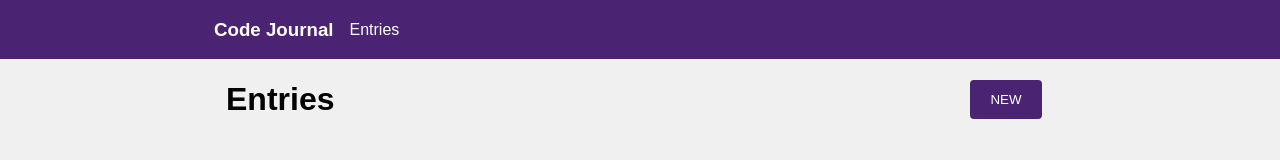
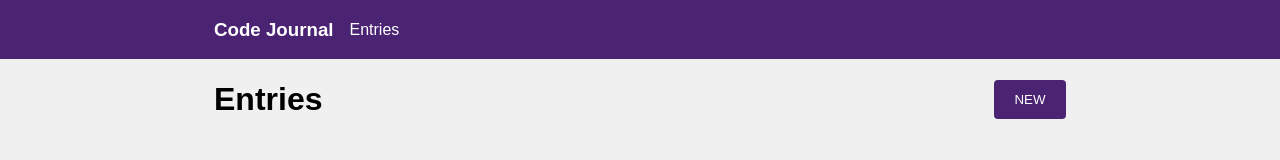
Before and after one commit to ry-zhao/code-journal, a website: page index.html in a window 1280 px wide. Both pictures are taken after a click on the link "Entries". Drawn offline with Linux system fonts and the light colour scheme; a web font is replaced by a local one.

Commit message:
Fix all errors.

```diff
--- a/css/styles.css
+++ b/css/styles.css
@@ -124,6 +124,10 @@ textarea:focus {
   align-items: center;
 }
 
+.justify-content-space-between {
+  justify-content: space-between;
+}
+
 @media screen and (min-width: 768px) {
   .margin-top-1rem-wide-0 {
     margin-top: 0;
--- a/index.html
+++ b/index.html
@@ -28,17 +28,9 @@
   </header>
   <main>
     <div class="container hidden" data-view="entries">
-      <div class="row align-items-center">
-        <div class="column-half">
-          <h1>Entries</h1>
-        </div>
-        <div class="column-half">
-          <div class="row ">
-            <div class="column-full text-align-right">
-              <button class="new-button background-color-purple white">NEW</button>
-            </div>
-          </div>
-        </div>
+      <div class="row align-items-center justify-content-space-between">
+        <h1>Entries</h1>
+        <button class="new-button background-color-purple white">NEW</button>
       </div>
       <ul>
       </ul>
```
